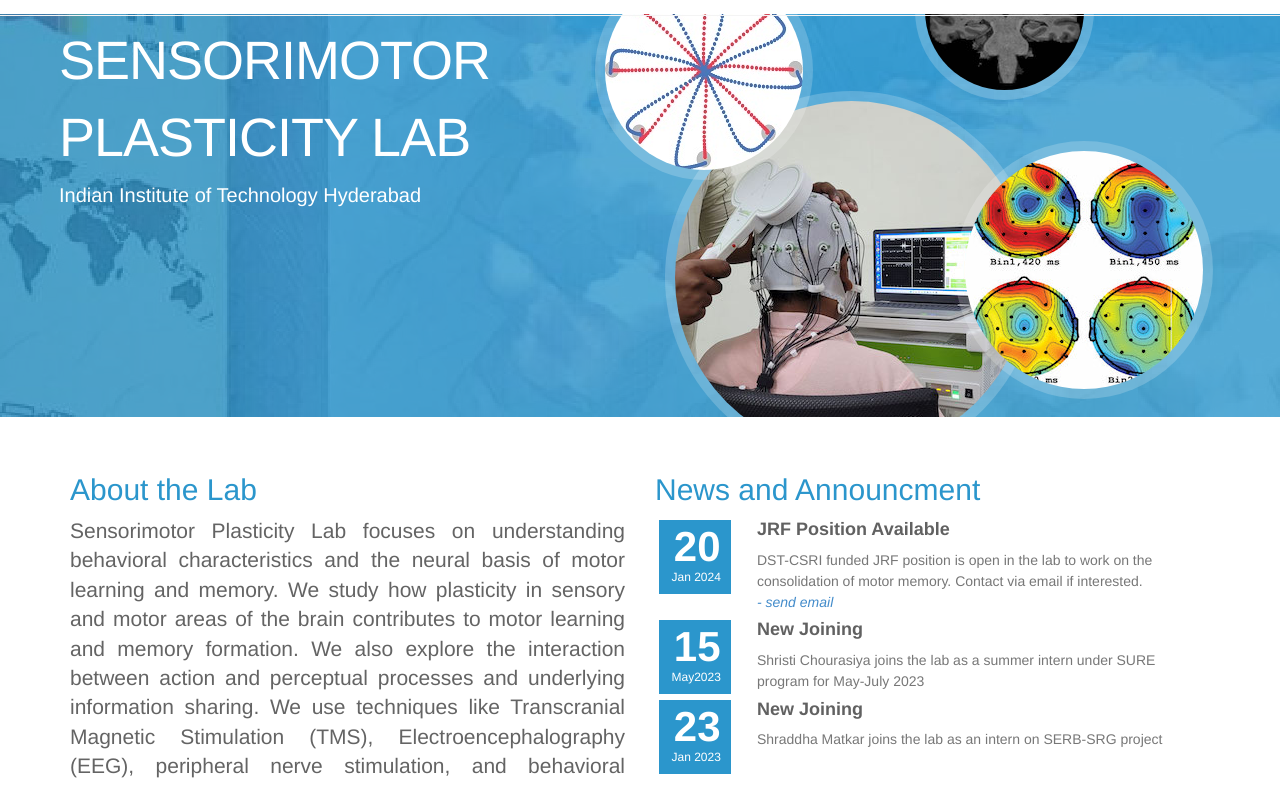
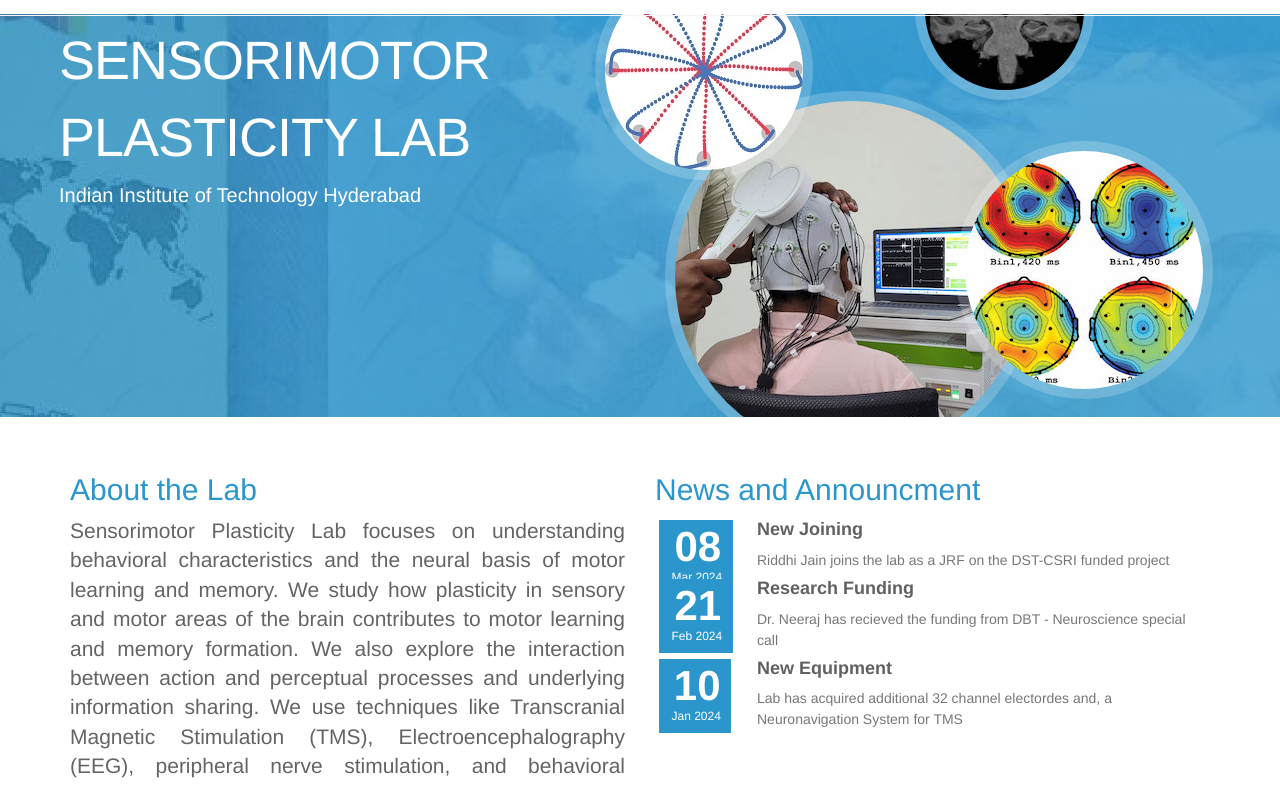
Before and after one commit to neerajiith/plasticity-lab, a plain HTML site: page index.html in a window 1280 px wide. Shown: the part 159-944 px from the top of the page. Drawn offline with Linux system fonts and the light colour scheme; files that its build step writes are made by us from their sources.

Commit message:
News update

```diff
--- a/index.html
+++ b/index.html
@@ -405,36 +405,36 @@
 
 							<div class="feature">
 								<div class="blog-date" style="top:unset;">
-									<p class="day">20</p>
-									<p class="monthyear">Jan 2024</p>
+									<p class="day">08</p>
+									<p class="monthyear">Mar 2024</p>
 								</div>
 								<div class="feature-content">
-									<h5><a href="https://cip.iith.ac.in/assets/pages/phd.html" Target="_blank">JRF Position Available</a></h5>
-									<p>DST-CSRI funded JRF position is open in the lab to work on the consolidation of motor memory. Contact via email if interested.</p>
-									<a href="mailto: neeraj.kumar@la.iith.ac.in" Target="_blank"><dfn>- send email</dfn></a>
+									<h5><a href="https://cip.iith.ac.in/assets/pages/phd.html" Target="_blank">New Joining</a></h5>
+									<p>Riddhi Jain joins the lab as a JRF on the DST-CSRI funded project</p>
+									<!-- <a href="mailto: neeraj.kumar@la.iith.ac.in" Target="_blank"><dfn>- send email</dfn></a> -->
 								</div>
 							</div>
 							<div class="feature">
 								<div class="blog-date" style="top:unset;">
-									<p class="day">15</p>
-									<p class="monthyear">May2023</p>
+									<p class="day">21</p>
+									<p class="monthyear">Feb 2024</p>
 								</div>
 
 								<div class="feature-content">
-									<h5><a href="#.">New Joining</a></h5>
-									<p>Shristi Chourasiya joins the lab as a summer intern under SURE <br> program for May-July 2023 <br></p>
+									<h5><a href="#.">Research Funding</a></h5>
+									<p>Dr. Neeraj has recieved the funding from DBT - Neuroscience special call<br></p>
 									<!-- <a href="" Target="_blank"><dfn>- Learn more</dfn></a> -->
 								</div>
 							</div>
 							<div class="feature">
 								<div class="blog-date" style="top:unset;">
-									<p class="day">23</p>
-									<p class="monthyear">Jan 2023</p>
+									<p class="day">10</p>
+									<p class="monthyear">Jan 2024</p>
 								</div>
 
 								<div class="feature-content">
-									<h5><a href="#.">New Joining</a></h5>
-									<p>Shraddha Matkar joins the lab as an intern on SERB-SRG project</p>
+									<h5><a href="#.">New Equipment</a></h5>
+									<p>Lab has acquired additional 32 channel electordes and, a Neuronavigation System for TMS</p>
 									<!-- <a href="#."><dfn>- Learn more</dfn></a> -->
 								</div>
 							</div>
```
